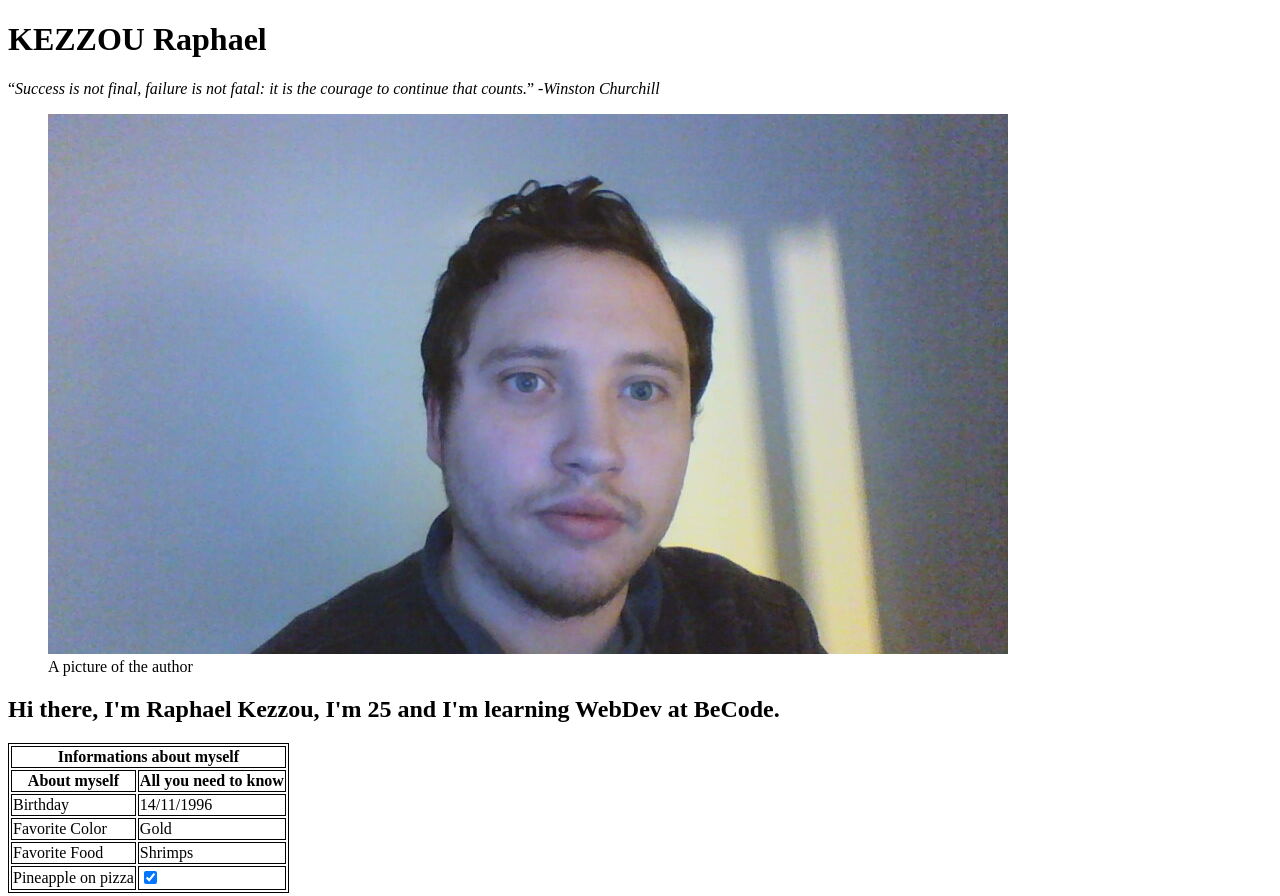
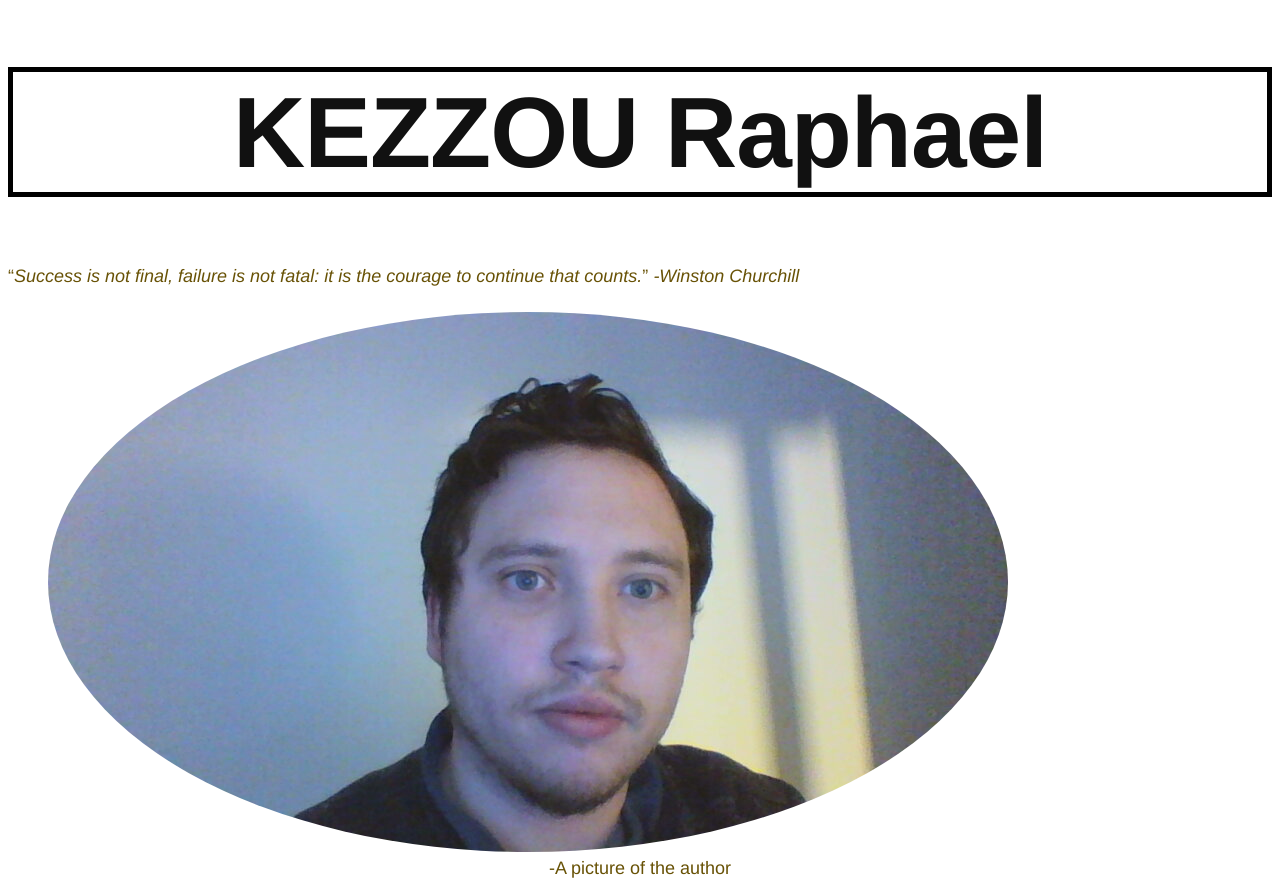
Before and after one commit to KezzouRaphael/markdown-to-html, a plain HTML site: page index.html in a window 1280 px wide. Shown: the top 896 px of the page. Drawn offline with Linux system fonts and the light colour scheme.

Commit message:
Added some changes to Style.css and index.html

```diff
--- a/Style.css
+++ b/Style.css
@@ -1,4 +1,64 @@
 table, th, td
 {
     border: 1px solid black;
+    margin : 40px;
 }
+
+.Link
+{
+    display: inline;
+}
+
+h1
+{
+    color: #111;
+    font-family: 'Helvetica Neue', sans-serif;
+    font-size: 100px;
+    font-weight: bold;
+    letter-spacing: -1px;
+    line-height: 1;
+    text-align: center;
+    padding : 10px;
+    border: 5px solid black;
+}
+
+h2,h3,h4,h5,h6
+{
+    color: #111;
+    font-family: 'Open Sans', sans-serif;
+    font-size: 30px;
+    font-weight: 300;
+    line-height: 32px;
+    margin: 0 0 40px;
+    text-align: center;
+    border: 3px solid black;
+}
+
+p,li,ul,figcaption
+{
+    color: #685206;
+    font-family: 'Helvetica Neue', sans-serif;
+    font-size: 18px;
+    line-height: 24px;
+    margin: 0 0 24px;
+    text-align: justify;
+    text-justify: inter-word;
+}
+
+img
+{
+    border-radius: 50%;
+}
+figcaption
+{
+    text-align: center;
+}
+tr:nth-child(even)
+{
+    background: #CCC
+}
+
+tr:nth-child(odd)
+{
+    background: #FFF
+}
--- a/index.html
+++ b/index.html
@@ -14,8 +14,8 @@
             <q><i>Success is not final, failure is not fatal: it is the courage to continue that counts.</i></q> <cite>-Winston Churchill</cite>
         </p>
         <figure>
-            <img src="2022-02-03-111007.jpg" alt="Just a picture of myself">
-            <figcaption>A picture of the author</figcaption>
+            <img src="Tete.jpg" alt="Just a picture of myself">
+            <figcaption>-A picture of the author</figcaption>
         </figure>
     </header>
     <section class="About_myself">
@@ -101,13 +101,13 @@
         </p>
     </section>
     <footer class="Links">
-       <!-- "<<" -->
-       <a href="https://github.com/Frenzen-code/markdownToHTML/blob/master/index.html" target="_blank">Previous</a>
-       <!-- || -->
-       <p>Kezzou Raphael</p>
-       <!-- || -->
-       <a href="https://github.com/Spyros-Zaboukis/markdown-to-html/blob/main/index.html" target="_blank">Next</a>
-       <!--">>" -->
+       <p class="Link"><< </p>
+       <a class="Link" href="https://frenzen-code.github.io/markdownToHTML/" target="_blank">Previous</a>
+       <p class="Link"> || </p>
+       <p class="Link">Kezzou Raphael</p>
+       <p class="Link"> || </p>
+       <a class="Link" href="https://github.com/Spyros-Zaboukis/markdown-to-html/blob/main/index.html" target="_blank">Next</a>
+       <p class="Link"> >></p>
     </footer>
 </body>
 </html>
```
Also changed, not shown: 2022-02-03-111007.jpg (deleted).
